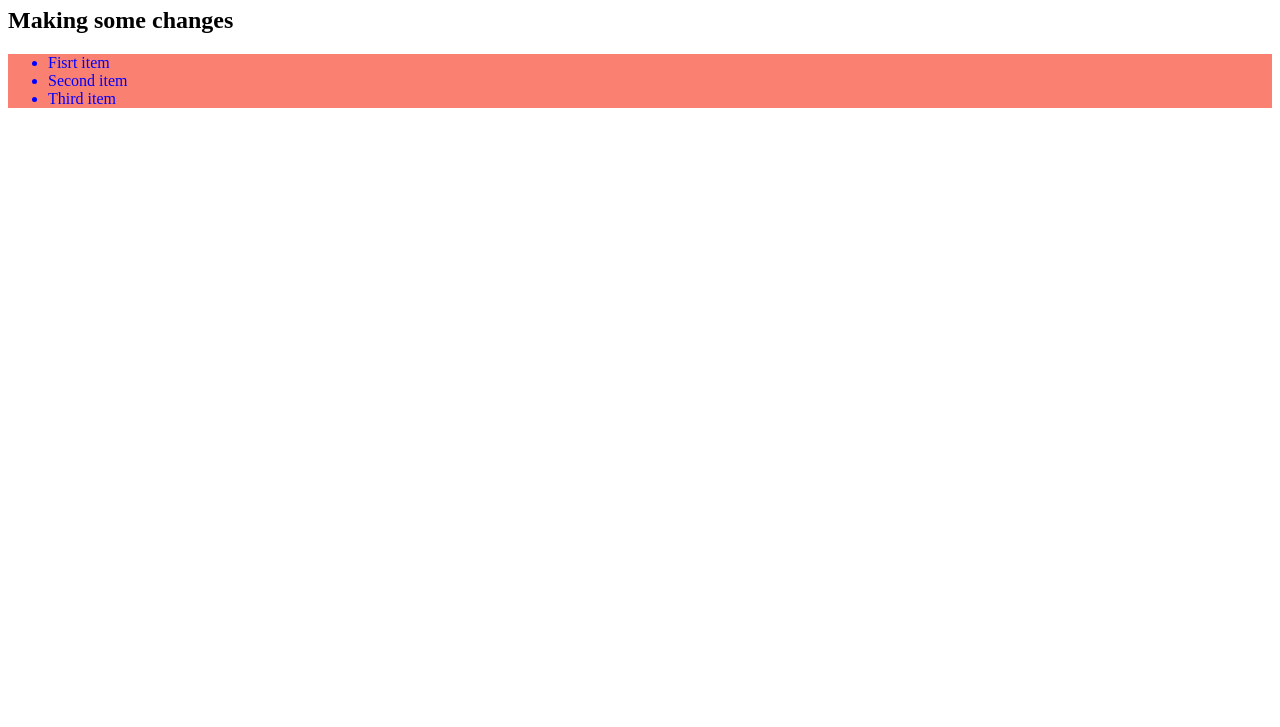
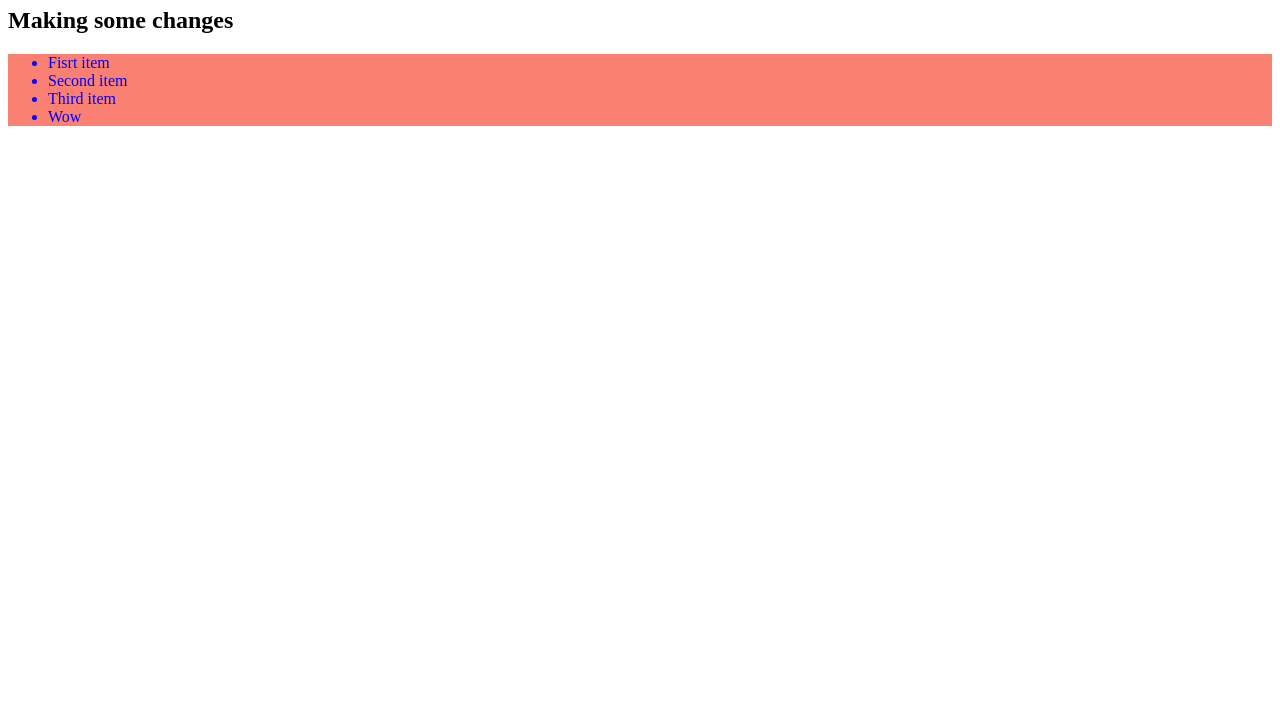
Before and after one commit to ShalinJain1603/Git-test, a website: page index.html in a window 1280 px wide. Shown: the part 73-800 px from the top of the page. Drawn offline with Linux system fonts and the light colour scheme.

Commit message:
all files

```diff
--- a/index.html
+++ b/index.html
@@ -21,6 +21,7 @@
             <li> Fisrt item</li>
             <li> Second item</li>
             <li>Third item</li>
+            <li> Wow</li>
         </ul>
     </body>
 </html>
```
Also changed, not shown: package.json (added, +24 -0 lines), 2 other files.
